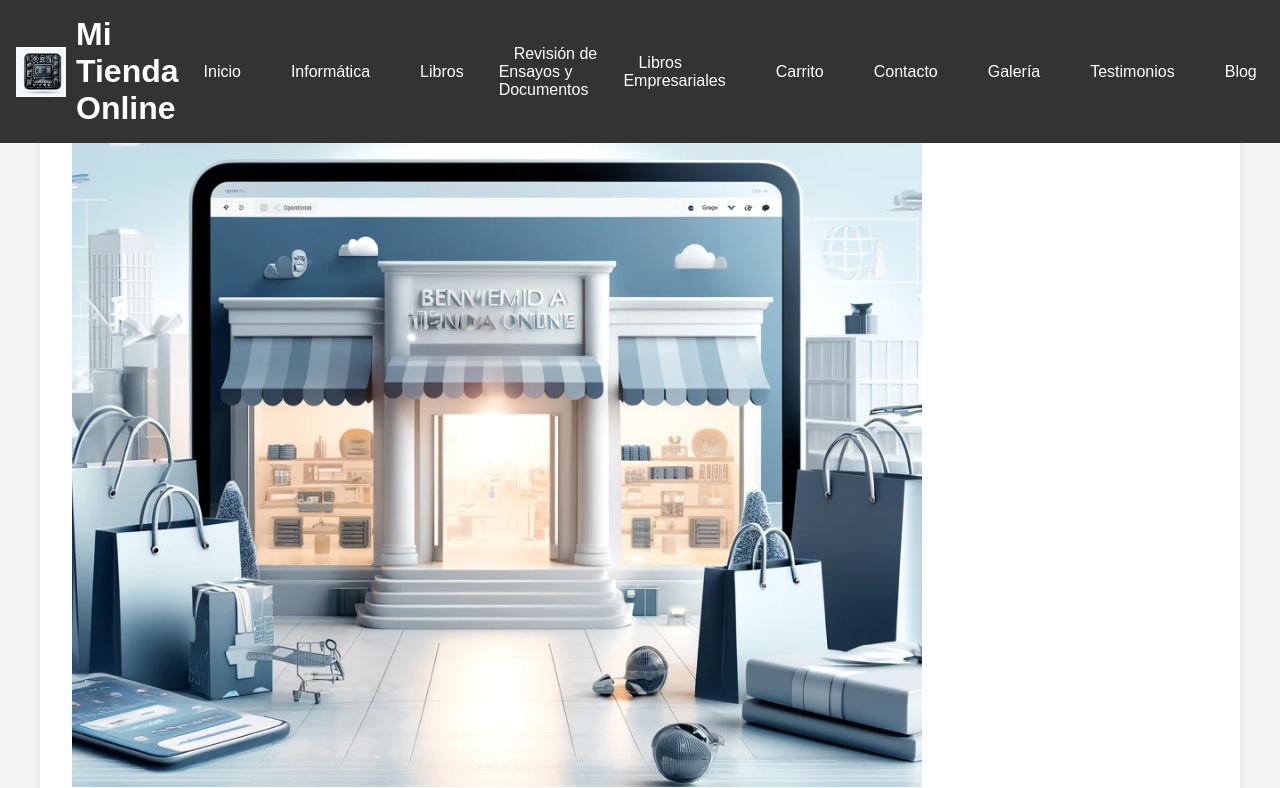
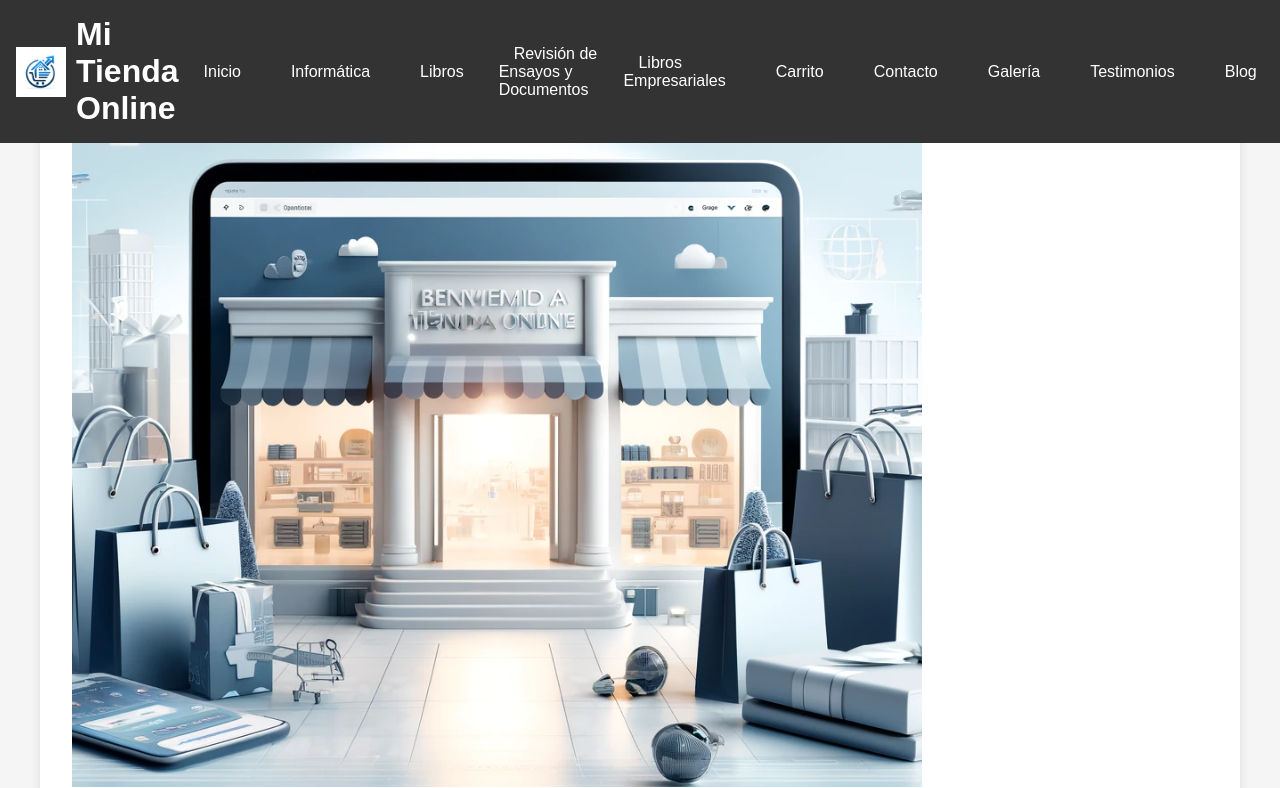
Before and after one commit to EDSON2359/Venta-de-documentos-de-hacking-y-otros, a plain HTML site: page index.html in a window 1280 px wide. Shown: the top 788 px of the page. Drawn offline with Linux system fonts and the light colour scheme.

Commit message:
Update index.html

```diff
--- a/index.html
+++ b/index.html
@@ -10,7 +10,7 @@
 <body>
     <header>
         <div class="logo-container">
-            <img src="img/MENU.webp" alt="Mi Tienda Online Logo" class="logo">
+            <img src="img/Logo de empresa.webp" alt="Mi Tienda Online Logo" class="logo">
             <h1>Mi Tienda Online</h1>
         </div>
         <nav>
```
